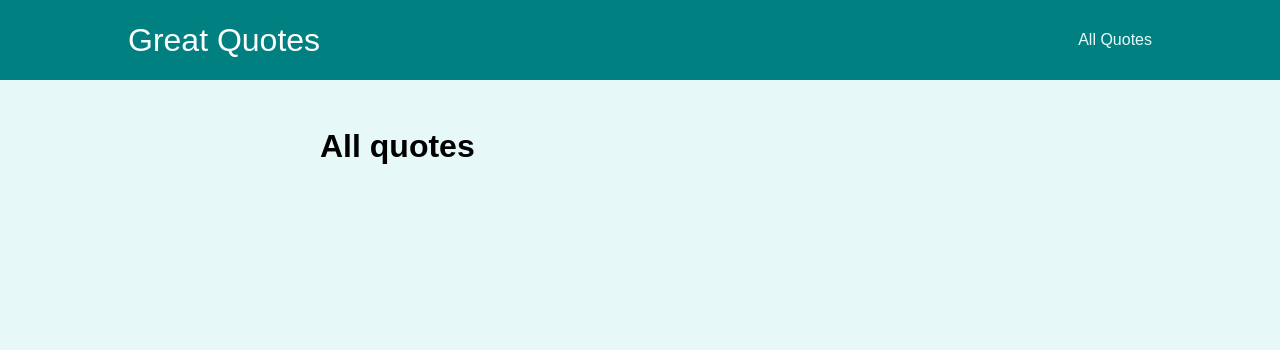
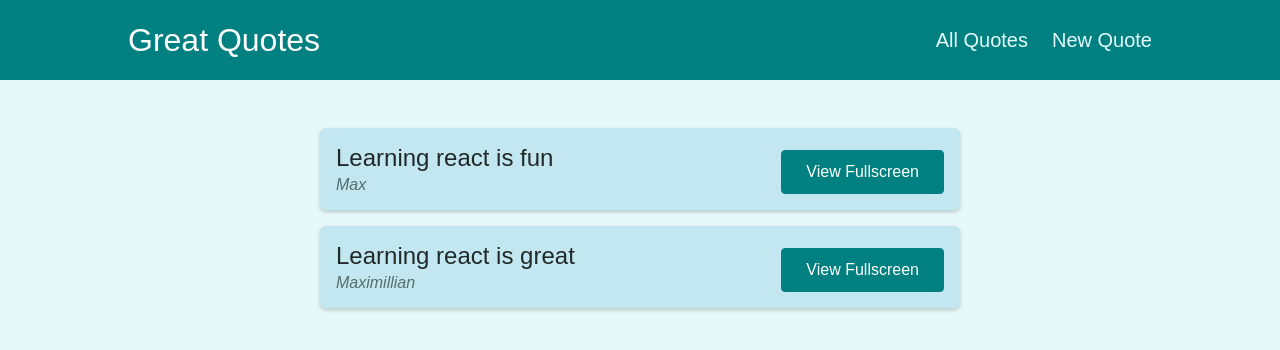
Before and after one commit to akshpnwr/router-demo-project, a React (Create React App) app: page /quotes in a window 1280 px wide. Shown: the top 350 px of the page. Built offline with nearby package versions, Linux system fonts and the light colour scheme.

Commit message:
Adding dummy data and more content

```diff
--- a/src/components/layout/MainNavigation.js
+++ b/src/components/layout/MainNavigation.js
@@ -6,10 +6,16 @@
       <div className={classes.logo}>Great Quotes</div>
       <nav className={classes.nav}>
         <ul>
-          <NavLink to='/quotes' className={classes.active}>
-            All Quotes
-          </NavLink>
-          <NavLink to='/new-quote' className={classes.active}></NavLink>
+          <li>
+            <NavLink to='/quotes' className={classes.active}>
+              All Quotes
+            </NavLink>
+          </li>
+          <li>
+            <NavLink to='/new-quote' className={classes.active}>
+              New Quote
+            </NavLink>
+          </li>
         </ul>
       </nav>
     </header>
--- a/src/components/quotes/QuoteForm.js
+++ b/src/components/quotes/QuoteForm.js
@@ -1,7 +1,7 @@
 import { useRef } from 'react';
 
-import Card from '../ui/Card';
-import LoadingSpinner from '../ui/LoadingSpinner';
+import Card from '../UI/Card';
+import LoadingSpinner from '../UI/LoadingSpinner';
 import classes from './QuoteForm.module.css';
 
 const QuoteForm = (props) => {
--- a/src/components/quotes/QuoteList.js
+++ b/src/components/quotes/QuoteList.js
@@ -4,6 +4,8 @@
 import classes from './QuoteList.module.css';
 
 const QuoteList = (props) => {
+  console.log(props);
+
   return (
     <Fragment>
       <ul className={classes.list}>
--- a/src/pages/AllQuotes.js
+++ b/src/pages/AllQuotes.js
@@ -1,5 +1,20 @@
+import QuoteList from '../components/quotes/QuoteList';
+
+const DUMMY_QUOTES = [
+  {
+    id: 'q1',
+    author: 'Max',
+    text: 'Learning react is fun',
+  },
+  {
+    id: 'q2',
+    author: 'Maximillian',
+    text: 'Learning react is great',
+  },
+];
+
 const AllQuotes = () => {
-  return <h1>All quotes</h1>;
+  return <QuoteList quotes={DUMMY_QUOTES} />;
 };
 
 export default AllQuotes;
--- a/src/pages/NewQuote.js
+++ b/src/pages/NewQuote.js
@@ -1,5 +1,12 @@
+import QuoteForm from '../components/quotes/QuoteForm';
+
 const NewQuote = () => {
-  return <h1>New quote</h1>;
+  const addQuoteHandler = (quoteData) => {
+    console.log(quoteData);
+    // localStorage.setItem(quoteData.author, quoteData.text);
+  };
+
+  return <QuoteForm onAddQuote={addQuoteHandler} />;
 };
 
 export default NewQuote;
```
Also changed, not shown: 1 other file (tests, documents, lock files or other folders).
